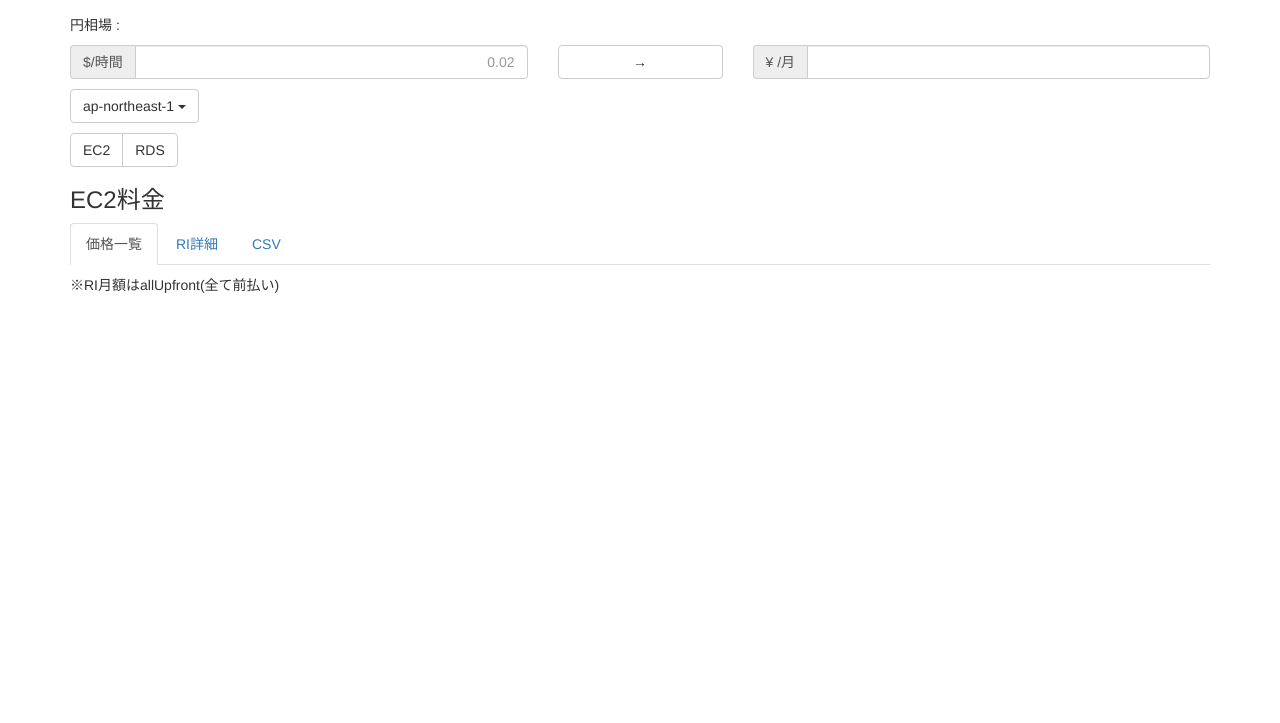
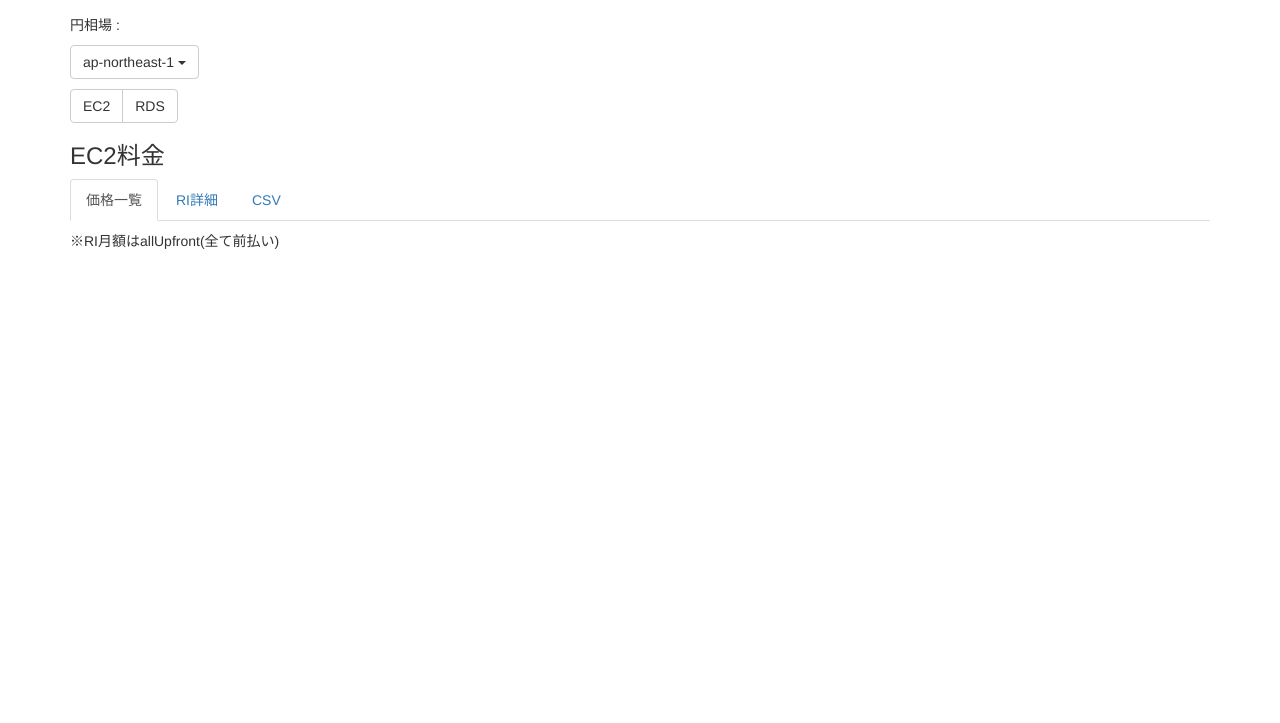
Before and after one commit to mikeda/aws_kanjo_html, a plain HTML site: page index.html in a window 1280 px wide. Shown: the part 77-800 px from the top of the page. Drawn offline with nearby package versions, Linux system fonts and the light colour scheme.

Commit message:
電卓いらん

```diff
--- a/index.html
+++ b/index.html
@@ -20,24 +20,6 @@
     <div class="container">
       <div>
         <p>円相場 : <span class="yen-rate"></span></p>
-      </div>
-
-      <div class="row margin-top-10">
-          <div class="col-xs-5">
-            <div class="input-group">
-              <div class="input-group-addon">$/時間</div>
-              <input type="text" class="form-control text-right" id="price-usd" placeholder="0.02">
-            </div>
-          </div>
-          <div class="col-xs-2">
-            <button id="calculate-price" class="btn btn-default btn-block">→</button>
-          </div>
-          <div class="col-xs-5">
-            <div class="input-group">
-              <div class="input-group-addon">¥ /月</div>
-              <input type="text" class="form-control text-right" id="price-yen">
-            </div>
-          </div>
       </div>
 
       <div class="margin-top-10">
--- a/js/index.js
+++ b/js/index.js
@@ -180,12 +180,6 @@ $(function(){
     });
   }
 
-  $("#calculate-price").click(function(){
-    var usd = parseFloat($("#price-usd").val());
-    var yen_per_month = Math.ceil(usd * yen_rate * 24 * 365 / 12);
-    $("#price-yen").val(yen_per_month);
-  });
-
   $.each(regions, function(){
     $("#region-list").append('<li><a href="#">' + this + '</a></li>');
   });
```
